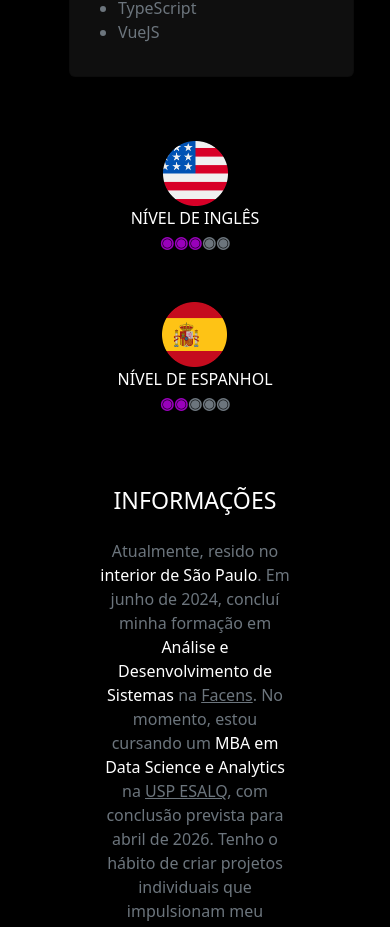
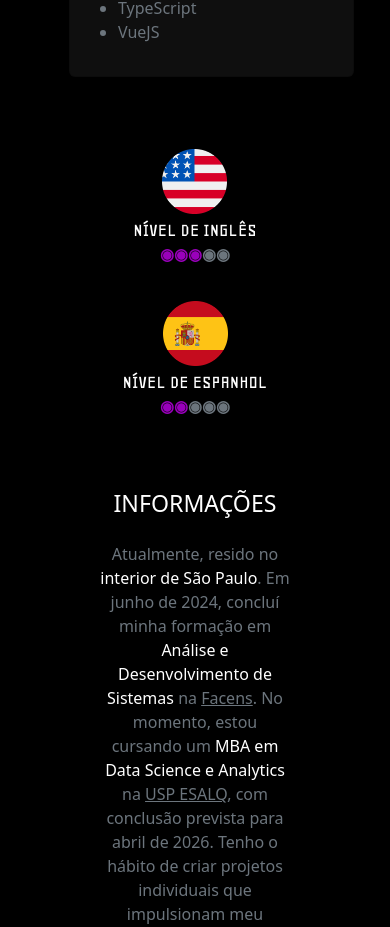
Before and after one commit to Rafael-MJ/rafaelmj.xyz, an Angular app: page /#/main in a window 390 px wide. Shown: the part 3831-4758 px from the top of the page. Built offline with nearby package versions, Linux system fonts and the light colour scheme.

Commit message:
refactor: improve notfound-screen button style and change fluency-component responsivity

```diff
--- a/browser/index.html
+++ b/browser/index.html
@@ -9,5 +9,5 @@
   <link rel="stylesheet" href="styles-WKERQB64.css"></head>
   <body>
     <app-root></app-root>
-  <script src="polyfills-BJX5WH5B.js" type="module"></script><script src="main-RYQY2OKQ.js" type="module"></script></body>
+  <script src="polyfills-BJX5WH5B.js" type="module"></script><script src="main-647EJSLG.js" type="module"></script></body>
 </html>
--- a/src/app/components/content/fluency/fluency.component.html
+++ b/src/app/components/content/fluency/fluency.component.html
@@ -1,25 +1,27 @@
-<div class="text-center d-grid mb-5 mt-3 justify-content-center">
+<div class="content m-4">
+  <div class="text-center d-grid justify-content-center">
     <img
       class="logo m-auto"
       src="../../../../assets/icons/attributes/usa-icon.png"
       alt="english-lvl"
     />
-  <span class="text-secondary text-left text-white">NÍVEL DE INGLÊS</span>
+    <h5 class="f-geo text-white mt-1 mb-0">NÍVEL DE INGLÊS</h5>
     <div>
-    <span class="text-secondary text-left lvl">◉◉◉</span>
-    <span class="text-secondary text-left lvl-none">◉◉</span>
+      <span class="text-secondary lvl">◉◉◉</span>
+      <span class="text-secondary lvl-none">◉◉</span>
     </div>
   </div>
 
-<div class="text-center d-grid mb-0 mt-5 justify-content-center">
+  <div class="text-center d-grid justify-content-center">
     <img
       class="logo m-auto"
       src="../../../../assets/icons/attributes/spain-icon.png"
       alt="spanish-lvl"
     />
-  <span class="text-secondary text-left text-white">NÍVEL DE ESPANHOL</span>
+    <h5 class="f-geo text-white mt-1 mb-0">NÍVEL DE ESPANHOL</h5>
     <div>
-    <span class="text-secondary text-left lvl">◉◉</span>
-    <span class="text-secondary text-left lvl-none">◉◉◉</span>
+      <span class="text-secondary lvl">◉◉</span>
+      <span class="text-secondary lvl-none">◉◉◉</span>
     </div>
   </div>
+</div>
--- a/src/app/components/content/fluency/fluency.component.scss
+++ b/src/app/components/content/fluency/fluency.component.scss
@@ -12,3 +12,17 @@
 .lvl-none {
   font-weight: 1000;
 }
+
+.content {
+  display: flex;
+  align-items: center;
+  justify-content: center;
+  gap: 10%;
+}
+
+@media only screen and (max-width: 650px) {
+  .content {
+    flex-direction: column;
+    gap: 35px;
+  }
+}
--- a/src/app/components/screens/notfound/notfound.component.html
+++ b/src/app/components/screens/notfound/notfound.component.html
@@ -6,7 +6,5 @@
     </div>
   </div>
 
-  <div routerLink="/main" id="btn-back" class="btn btn-secondary px-3 mb-4 border-0 fw-bold">
-    VOLTAR
-  </div>
+  <div routerLink="/main" class="btn btn-primary px-3 mb-4 border-0 fw-bold">VOLTAR</div>
 </div>
--- a/src/app/components/screens/notfound/notfound.component.scss
+++ b/src/app/components/screens/notfound/notfound.component.scss
@@ -1,13 +1 @@
 @import '../../../utils/style.utils.scss';
-
-@media only screen and (hover: hover) and (pointer: fine) {
-  #btn-back:hover {
-    transform: scale(1.1);
-    transition: all 0.5s ease;
-  }
-}
-
-#btn-back {
-  background: linear-gradient(90deg, $color-dark-purple, $color-light-purple, $color-dark-purple);
-  transition: all 0.5s ease;
-}
```
Also changed, not shown: browser/curriculum/index.html (+3 -3 lines), browser/main/index.html (+3 -3 lines), browser/main-647EJSLG.js. Lines whose indentation alone changed are shown as unchanged.
